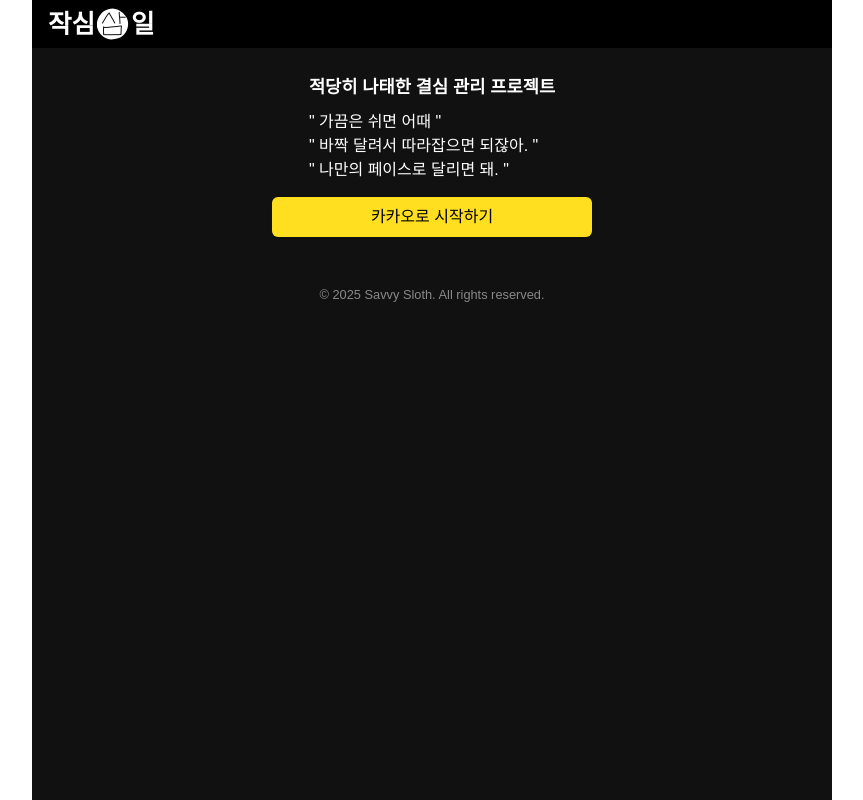
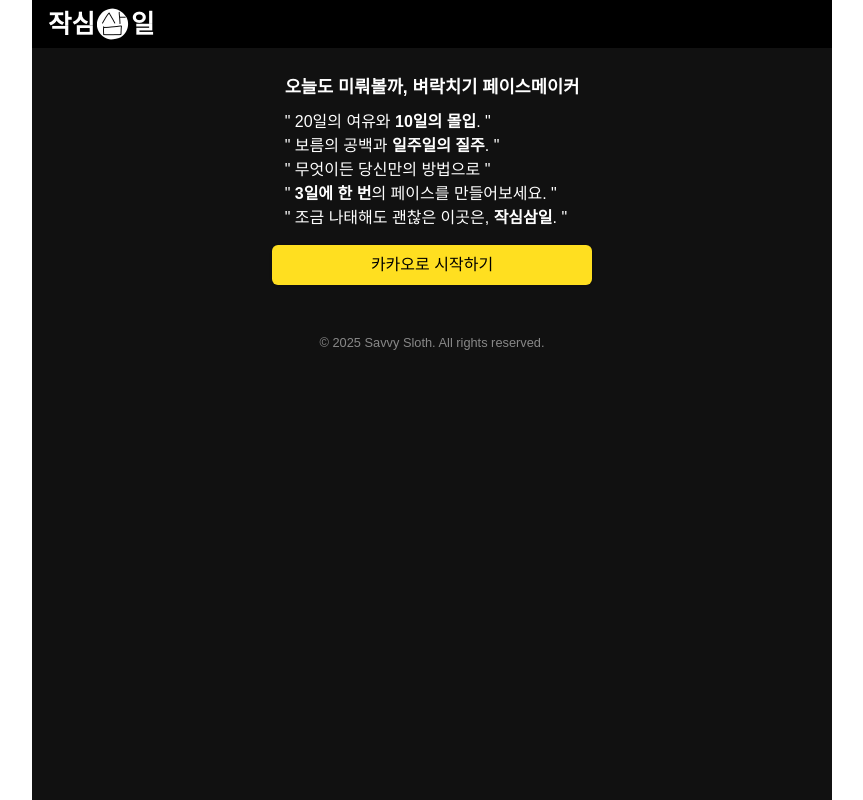
Before and after one commit to ijhwang-solbu/savvy-slothe-web, a Next.js app: page /login in a window 1280 px wide. Shown: the whole page, without its empty margins (208-1071 px from the left). Built offline with nearby package versions, Linux system fonts and the light colour scheme; no server answers.

Commit message:
feat: 서비스 제목 및 문구 변경

```diff
--- a/src/app/layout.js
+++ b/src/app/layout.js
@@ -12,8 +12,8 @@ const geistMono = Geist_Mono({
 });
 
 export const metadata = {
-  title: '작심삼일 - 삼일에 한번 하기',
-  description: '3일에 한번만 해도 성공한 인생, 조금은 미뤄도 되는 결심 관리 앱',
+  title: '작심삼일 - 3일에 한 번만',
+  description: '3일에 한번만 해도 성공한 인생, 조금 이뤄도 괜찮은 벼락치기 페이스메이커',
   robots: 'index, follow',
 };
 
--- a/src/app/login/page.jsx
+++ b/src/app/login/page.jsx
@@ -99,11 +99,13 @@ export default function Login() {
         {/* <h1>안녕하세요. Savvy-Sloth입니다.</h1> */}
         <div style={{ marginBottom: '10px', marginTop: '10px' }}>
           <p style={{ marginBottom: '10px', fontSize: '1.1rem' }}>
-            <strong>적당히 나태한 결심 관리 프로젝트</strong>
+            <strong>오늘도 미뤄볼까, 벼락치기 페이스메이커</strong>
           </p>
-          <p>&quot; 가끔은 쉬면 어때 &quot;</p>
-          <p>&quot; 바짝 달려서 따라잡으면 되잖아. &quot;</p>
-          <p>&quot; 나만의 페이스로 달리면 돼. &quot;</p>
+          <p>&quot; 20일의 여유와 <strong>10일의 몰입</strong>. &quot;</p>
+          <p>&quot; 보름의 공백과 <strong>일주일의 질주</strong>. &quot;</p>
+          <p>&quot; 무엇이든 당신만의 방법으로 &quot;</p>
+          <p>&quot; <strong>3일에 한 번</strong>의 페이스를 만들어보세요. &quot;</p>
+          <p>&quot; 조금 나태해도 괜찮은 이곳은, <strong>작심삼일</strong>. &quot;</p>
         </div>
 
         {/* <h3>로그인해 주세요.</h3>
```
